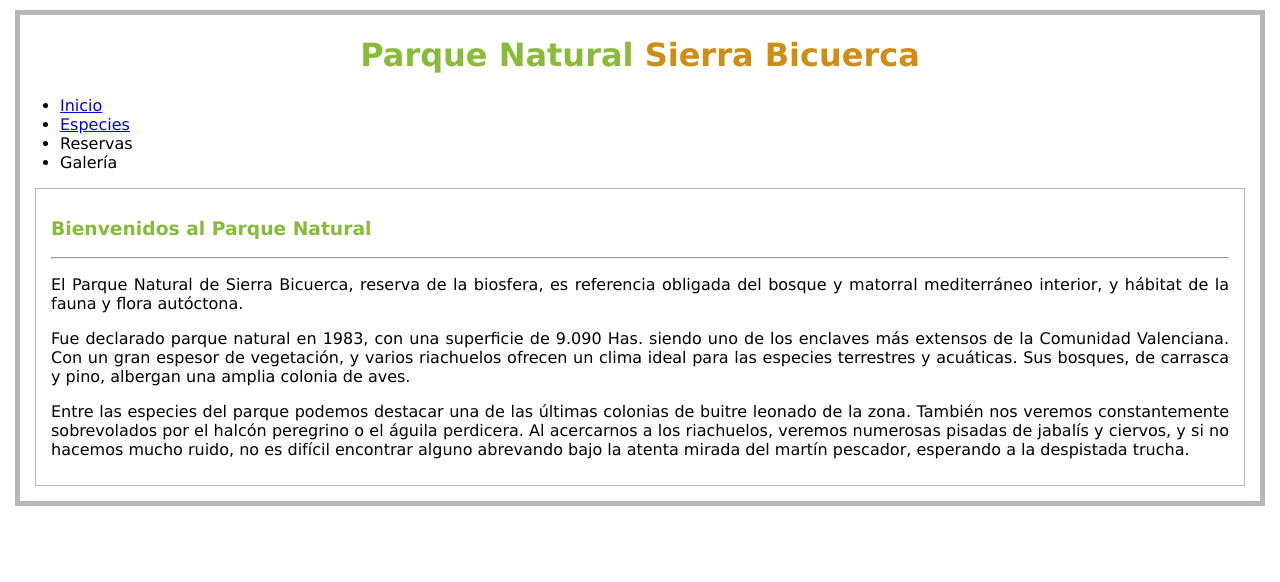
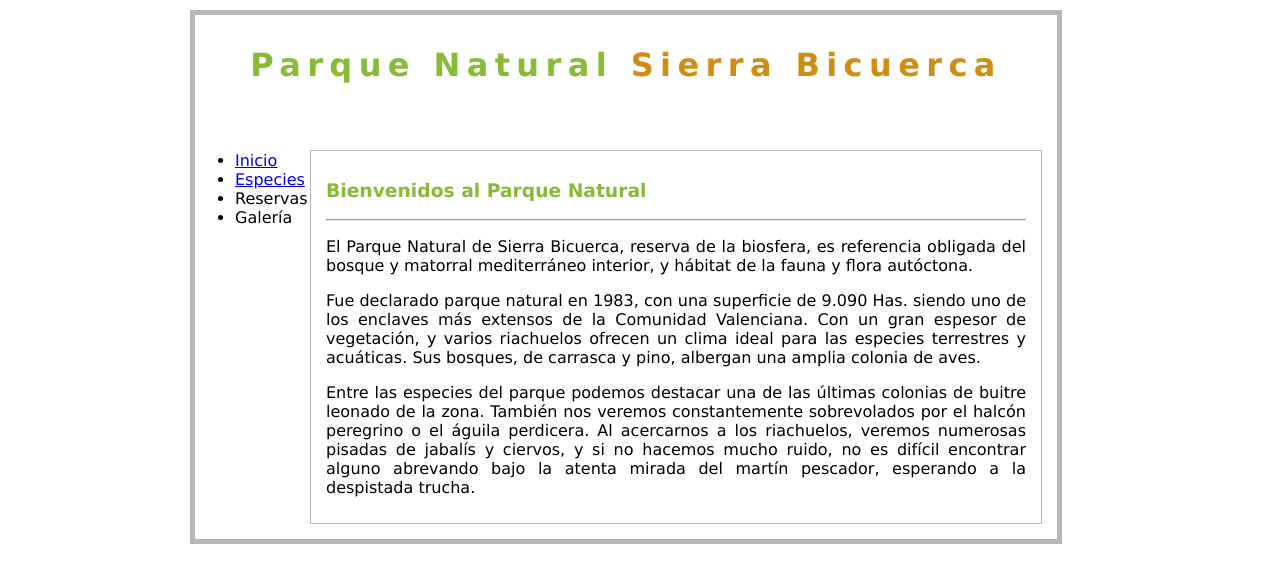
Before and after one commit to vladasel/UD28-HTML-CSS.EJ4-parque-natuural, a plain HTML site: page parquenatural/index.html in a window 1280 px wide. Drawn offline with Linux system fonts and the light colour scheme.

Commit message:
done ej8

```diff
--- a/parquenatural/css/estilo.css
+++ b/parquenatural/css/estilo.css
@@ -1,33 +1,54 @@
-html{
+html {
     font-family: 'Lucida Sans Unicode';
 
 }
 
+body {
+    text-align: justify;
+    padding: 10px 15px;
+    margin: auto;
+    width: 900px;
+}
 
-.engloba{
+.engloba {
     border: 5px solid rgb(184, 182, 182);
+    display: inline-block;
+}
+
+.centro {
+    display: flex;
+}
+
+.menu {
+    float: left;
+    width: 100px;
+    float: left;
+}
+
+.descrip {
+    border: 1px solid rgb(184, 182, 182);
+    padding: 10px 15px;
+    margin: 15px;
+    width: 700px;
+    float: right;
+
+
 }
 
 
-body{
-    text-align: justify;
-    padding: 10px 15px;
-    margin:auto;
-}
 
-.descrip{
-    border:1px solid rgb(184, 182, 182);
-    padding: 10px 15px;
-    margin:15px;
-}
-
-h1{
+h1 {
     text-align: center;
+    letter-spacing: .2em;
+    padding: 10px 10px 10px 10px;
     color: rgb(135, 187, 56);
 }
 
-h3{
+h3 {
     color: rgb(134, 186, 56);
 }
 
-h4,.orange{color :rgb(207, 141, 19)}
+h4,
+.orange {
+    color: rgb(207, 141, 19)
+}
--- a/parquenatural/index.html
+++ b/parquenatural/index.html
@@ -12,14 +12,16 @@
 <body>
     <div class="engloba">
         <h1>Parque Natural <span class="orange">Sierra Bicuerca</span></h1>
-
+        <br />
+        <div class="centro">
+            <div class=menu>
                 <ul>
                     <li><a href="index.html">Inicio</a></li>
                     <li><a href="especies.html">Especies</a></li>
                     <li><a>Reservas</a></li>
                     <li><a>Galería</a></li>
                 </ul>
-
+            </div>
             <div class="descrip">
                 <h3>Bienvenidos al Parque Natural</h3>
                 <hr>
@@ -41,6 +43,7 @@
                     pescador, esperando a la despistada trucha.</p>
             </div>
         </div>
+    </div>
 </body>
 
 </html>
```
Also changed, not shown: parquenatural/especies.html (+5 -0 lines). Lines whose indentation alone changed are shown as unchanged.
